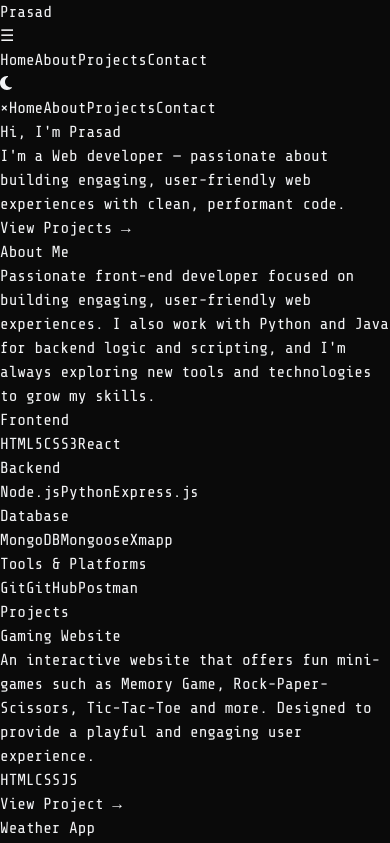
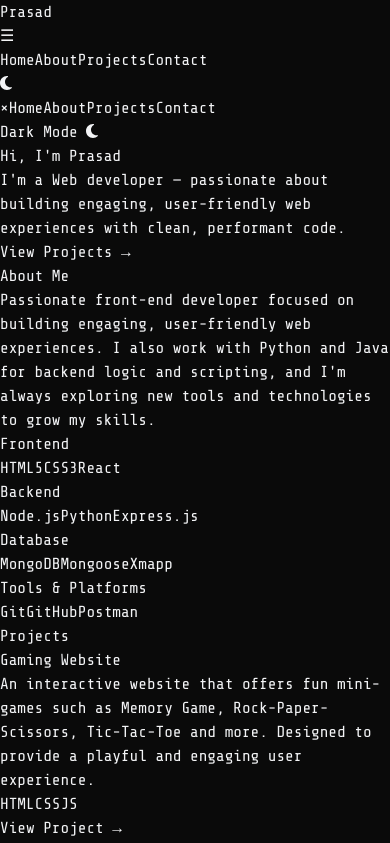
Before and after one commit to princeprasad24/prasad-portfolio, a React (Vite) app: page / in a window 390 px wide. Shown: the top 843 px of the page. Built offline with nearby package versions, Linux system fonts and the light colour scheme.

Commit message:
added dark theme to Mobile

```diff
--- a/src/App.jsx
+++ b/src/App.jsx
@@ -37,7 +37,7 @@ function App() {
           setMobileView={setMobileView}
           setTheme={getTheme}
         />
-        <MobileMenu mobileView={mobileView} setMobileView={setMobileView} />
+        <MobileMenu mobileView={mobileView} setMobileView={setMobileView} setTheme={getTheme} />
         <Home getTheme={darkMode} />
         <About getTheme={darkMode} />
         <Projects getTheme={darkMode} />
--- a/src/assets/Components/MobileMenu.jsx
+++ b/src/assets/Components/MobileMenu.jsx
@@ -1,15 +1,24 @@
-export const MobileMenu = ({ mobileView, setMobileView }) => {
+import {  useState } from "react";
+import { FontAwesomeIcon } from "@fortawesome/react-fontawesome";
+import { faMoon, faSun } from "@fortawesome/free-solid-svg-icons";
+
+export const MobileMenu = ({ mobileView, setMobileView, setTheme }) => {
+  const [darkMode, setDarkMode] = useState(false);
+
+  const changeMode = () => {
+    setDarkMode((prev) => !prev);
+    setTheme((prev) => !prev);
+  };
+
   return (
     <div
       className={`fixed top-0 left-0 w-full bg-[rgba(10,10,10,0.8)] z-40 flex flex-col items-center justify-center
-                       transition-all duration-300 ease-in-out
-
-                       ${
-                         mobileView
-                           ? "h-screen opacity-100 pointer-events-auto"
-                           : "h-0 opacity-0 pointer-events-none"
-                       }
-                     `}
+                  transition-all duration-300 ease-in-out
+                  ${
+                    mobileView
+                      ? "h-screen opacity-100 pointer-events-auto"
+                      : "h-0 opacity-0 pointer-events-none"
+                  }`}
     >
       <button
         onClick={() => setMobileView(false)}
@@ -22,55 +31,55 @@ export const MobileMenu = ({ mobileView, setMobileView }) => {
       <a
         href="#home"
         onClick={() => setMobileView(false)}
-        className={`text-2xl animation-slide font-semibold text-white my-4 transform transition-transform duration-300
-                      ${
-                        mobileView
-                          ? "opacity-100 translate-y-0"
-                          : "opacity-0 translate-y-5"
-                      }
-              `}
+        className={`text-xl font-semibold text-white my-4 transition-colors duration-200
+                    ${darkMode ? "text-black" : "text-white"}
+                    hover:text-white`}
       >
         Home
       </a>
       <a
         href="#about"
         onClick={() => setMobileView(false)}
-        className={`text-2xl font-semibold text-white my-4 transform transition-transform duration-300
-              ${
-                mobileView
-                  ? "opacity-100 translate-y-0"
-                  : "opacity-0 translate-y-5"
-              }
-      `}
+        className={`text-xl font-semibold text-white my-4 transition-colors duration-200
+                    ${darkMode ? "text-black" : "text-white"}
+                    hover:text-white`}
       >
         About
       </a>
       <a
         href="#projects"
         onClick={() => setMobileView(false)}
-        className={`text-2xl font-semibold text-white my-4 transform transition-transform duration-300
-              ${
-                mobileView
-                  ? "opacity-100 translate-y-0"
-                  : "opacity-0 translate-y-5"
-              }
-      `}
+        className={`text-xl font-semibold text-white my-4 transition-colors duration-200
+                    ${darkMode ? "text-black" : "text-white"}
+                    hover:text-white`}
       >
         Projects
       </a>
       <a
         href="#contact"
         onClick={() => setMobileView(false)}
-        className={`text-2xl font-semibold text-white my-4 transform transition-transform duration-300
-              ${
-                mobileView
-                  ? "opacity-100 translate-y-0"
-                  : "opacity-0 translate-y-5"
-              }
-      `}
+        className={`text-xl font-semibold text-white my-4 transition-colors duration-200
+                    ${darkMode ? "text-black" : "text-white"}
+                    hover:text-white`}
       >
         Contact
       </a>
+
+      <div
+        onClick={changeMode }
+        className={`mt-4 p-2 cursor-pointer rounded-full transition-colors duration-200
+                    ${
+                      darkMode
+                        ? "text-black bg-white"
+                        : "text-gray-300 bg-gray-800"
+                    }`}
+      >
+        {darkMode ? "Light Theme" : "Dark Mode"}{" "}
+        <FontAwesomeIcon
+          icon={darkMode ? faSun : faMoon}
+          className="text-2xl"
+        />
+      </div>
     </div>
   );
 };
--- a/src/assets/Components/Navbar.jsx
+++ b/src/assets/Components/Navbar.jsx
@@ -7,13 +7,13 @@ export const Navbar = ({ mobileView, setMobileView, setTheme }) => {
 
   const changeMode = () => {
     setDarkMode((prev) => !prev);
-    setTheme((prev) => !prev); // Toggle global theme
+    setTheme((prev) => !prev);
   };
 
   useEffect(() => {
     document.body.style.overflow = mobileView ? "hidden" : "";
 
-    // Apply the dark mode class to the body element
+
     if (darkMode) {
       document.body.classList.add("dark");
     } else {
```
